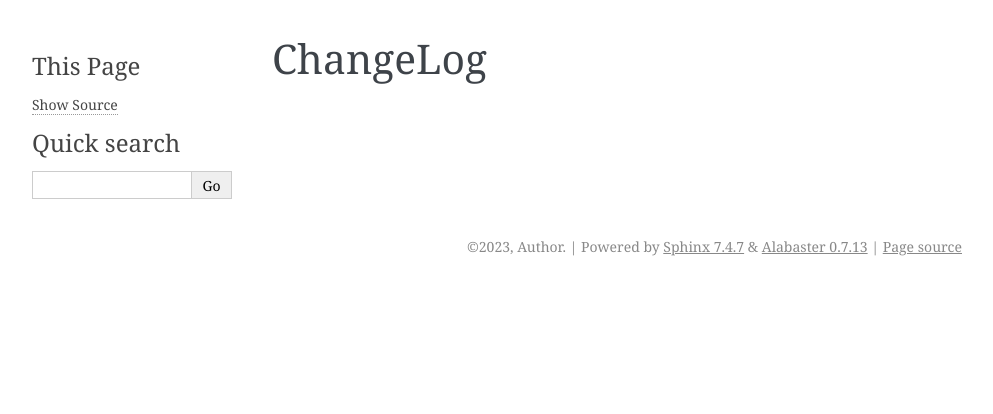
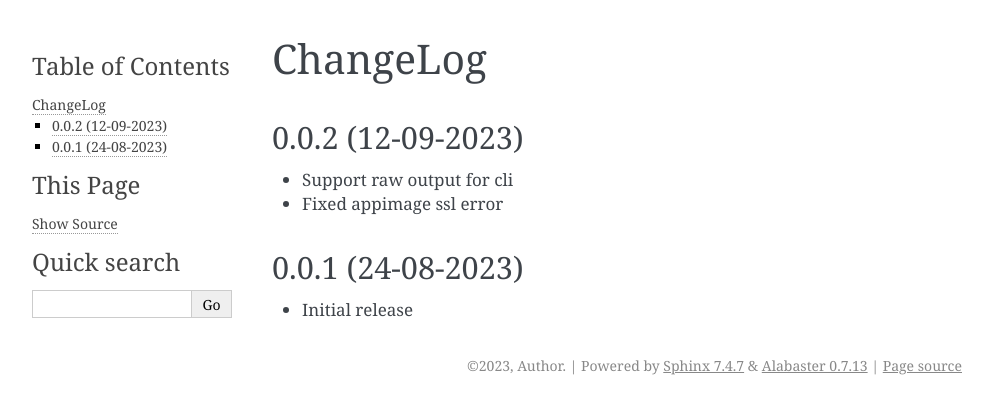
Before and after one commit to zxiong/pubtools-sign, a Sphinx documentation site: the page built from docs/source/CHANGELOG.rst, in a window 1280 px wide. Shown: the top 414 px of the page, without its empty margins (148-1141 px from the left). Built offline with Sphinx 7.4.7, drawn with Linux system fonts in a browser that asks for light colours.

Commit message:
Release v0.0.2

```diff
--- a/docs/source/CHANGELOG.rst
+++ b/docs/source/CHANGELOG.rst
@@ -1,2 +1,12 @@
 ChangeLog
 =========
+
+0.0.2 (12-09-2023)
+-------------------
+* Support raw output for cli
+* Fixed appimage ssl error
+
+
+0.0.1 (24-08-2023)
+-------------------
+* Initial release
--- a/pyproject.toml
+++ b/pyproject.toml
@@ -3,7 +3,7 @@ name = "pubtools-sign"
 description = "Collection of tools producing signed artifacts"
 readme = "README.rst"
 requires-python = ">=3.7"
-version = "0.0.1"
+version = "0.0.2"
 
 classifiers = [  # Optional
   # How mature is this project? Common values are
```
Also changed, not shown: 1 other file.
